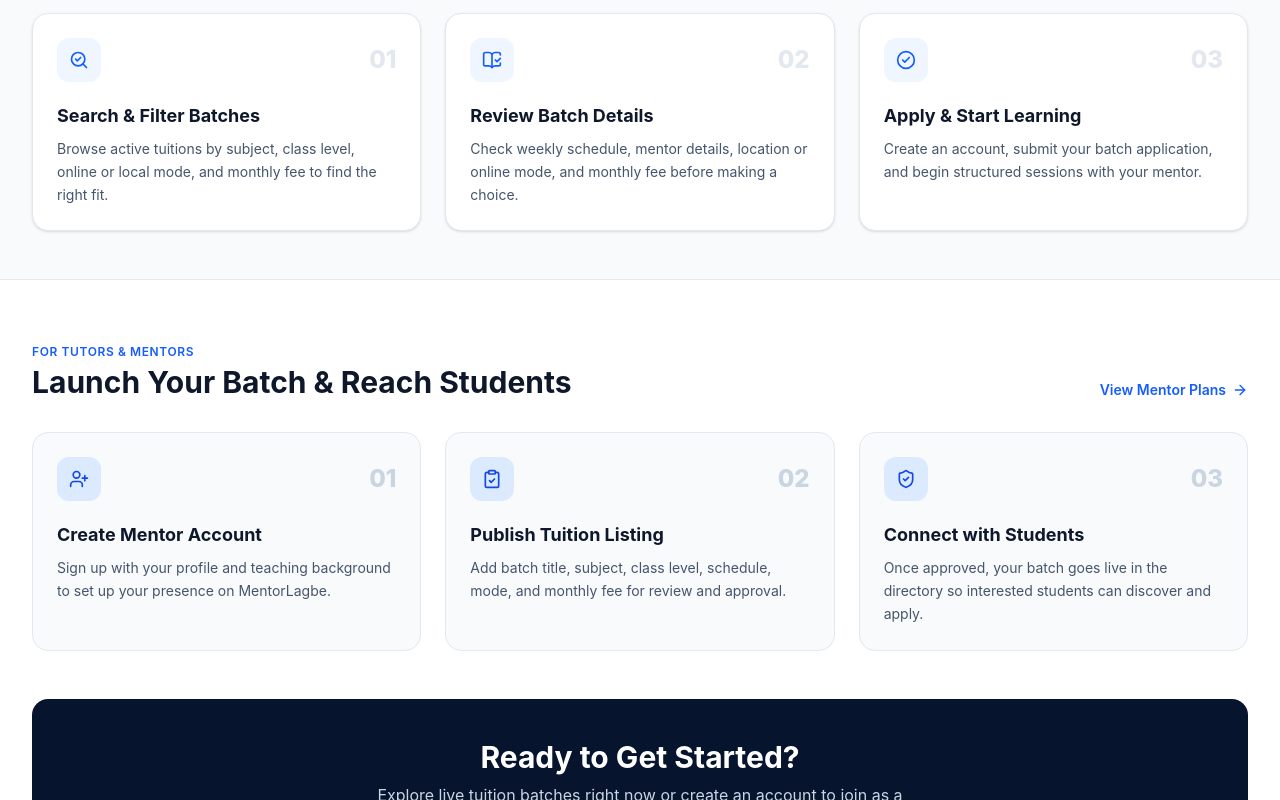
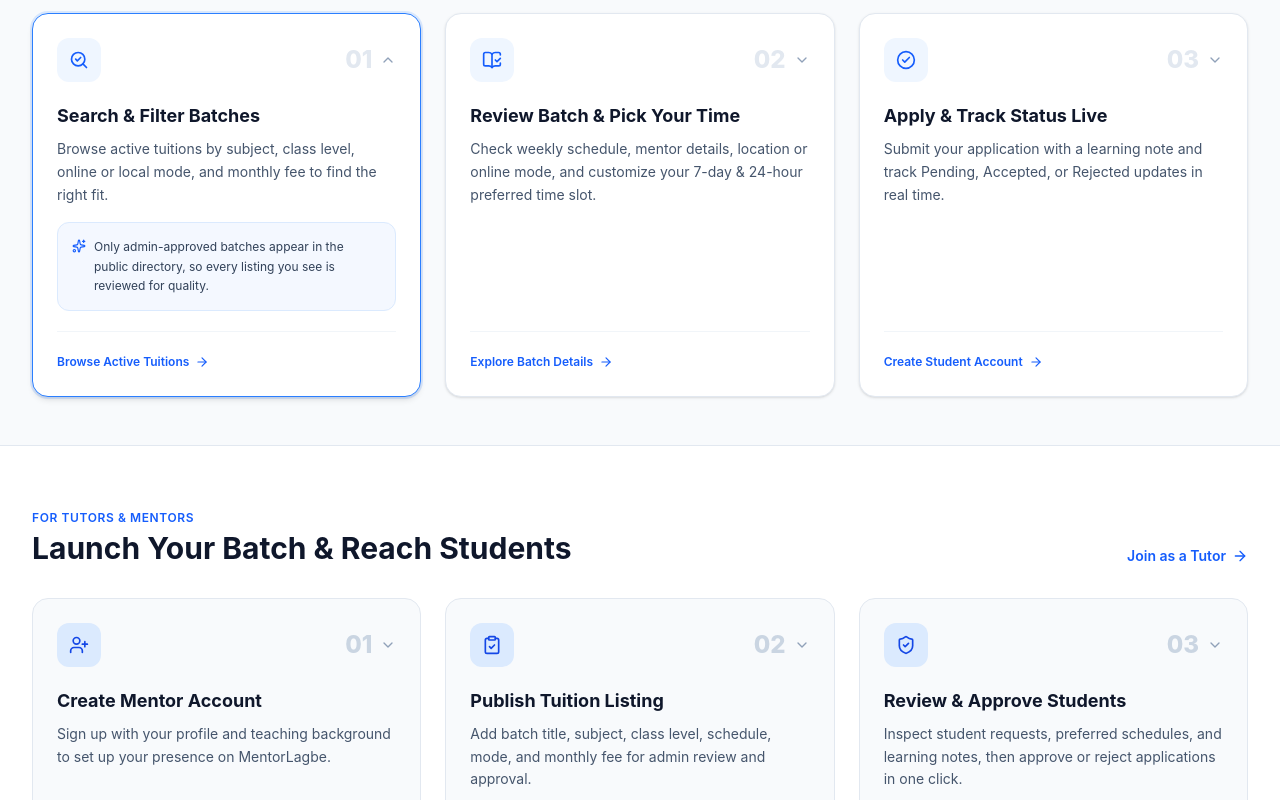
Before and after one commit to joysoren-dev/mentorlagbe-client, a Next.js app: page /how-it-works in a window 1280 px wide. Shown: the part 480-1280 px from the top of the page. Built offline with nearby package versions, Linux system fonts and the light colour scheme.

Commit message:
Make How It Works cards expandable and role-aware

```diff
--- a/app/how-it-works/page.tsx
+++ b/app/how-it-works/page.tsx
@@ -1,79 +1,314 @@
 "use client";
 
+import { useEffect, useState } from "react";
 import Link from "next/link";
 import {
   ArrowRight,
   BookOpenCheck,
   CheckCircle2,
+  ChevronDown,
   ClipboardCheck,
   SearchCheck,
   ShieldCheck,
+  Sparkles,
   UserPlus,
 } from "lucide-react";
 
-const STUDENT_STEPS = [
+type UserRole = "student" | "tutor" | "admin" | null;
+
+interface StepItem {
+  id: string;
+  step: string;
+  title: string;
+  description: string;
+  tip: string;
+  icon: typeof SearchCheck;
+  getAction: (role: UserRole) => { label: string; href: string };
+}
+
+const STUDENT_STEPS: StepItem[] = [
   {
+    id: "student-01",
     step: "01",
     title: "Search & Filter Batches",
     description:
       "Browse active tuitions by subject, class level, online or local mode, and monthly fee to find the right fit.",
+    tip: "Only admin-approved batches appear in the public directory, so every listing you see is reviewed for quality.",
     icon: SearchCheck,
+    getAction: () => ({
+      label: "Browse Active Tuitions",
+      href: "/tuitions",
+    }),
   },
   {
+    id: "student-02",
     step: "02",
-    title: "Review Batch Details",
+    title: "Review Batch & Pick Your Time",
     description:
-      "Check weekly schedule, mentor details, location or online mode, and monthly fee before making a choice.",
+      "Check weekly schedule, mentor details, location or online mode, and customize your 7-day & 24-hour preferred time slot.",
+    tip: "Open any tuition card to view full batch details and select the exact days and hours that fit your routine.",
     icon: BookOpenCheck,
+    getAction: () => ({
+      label: "Explore Batch Details",
+      href: "/tuitions",
+    }),
   },
   {
+    id: "student-03",
     step: "03",
-    title: "Apply & Start Learning",
+    title: "Apply & Track Status Live",
     description:
-      "Create an account, submit your batch application, and begin structured sessions with your mentor.",
+      "Submit your application with a learning note and track Pending, Accepted, or Rejected updates in real time.",
+    tip: "To apply as a learner, sign in with a Student account. Once approved by the tutor, status updates in My Applications.",
     icon: CheckCircle2,
+    getAction: (role) => {
+      if (role === "student") {
+        return {
+          label: "Open My Applications",
+          href: "/dashboard/student/my-applications",
+        };
+      }
+      if (role === "tutor") {
+        return {
+          label: "Browse Tuitions (Use Student Account to Apply)",
+          href: "/tuitions",
+        };
+      }
+      if (role === "admin") {
+        return {
+          label: "Open Admin Dashboard",
+          href: "/dashboard/admin",
+        };
+      }
+      return {
+        label: "Create Student Account",
+        href: "/sign-up?role=student",
+      };
+    },
   },
 ];
 
-const TUTOR_STEPS = [
+const TUTOR_STEPS: StepItem[] = [
   {
+    id: "tutor-01",
     step: "01",
     title: "Create Mentor Account",
     description:
       "Sign up with your profile and teaching background to set up your presence on MentorLagbe.",
+    tip: "Each role uses its own account—create or sign in with a Tutor account to access mentor tools.",
     icon: UserPlus,
+    getAction: (role) => {
+      if (role === "tutor") {
+        return {
+          label: "Open Tutor Dashboard",
+          href: "/dashboard/tutor",
+        };
+      }
+      return {
+        label: "Create Tutor Account",
+        href: "/sign-up?role=tutor",
+      };
+    },
   },
   {
+    id: "tutor-02",
     step: "02",
     title: "Publish Tuition Listing",
     description:
-      "Add batch title, subject, class level, schedule, mode, and monthly fee for review and approval.",
+      "Add batch title, subject, class level, schedule, mode, and monthly fee for admin review and approval.",
+    tip: "New batches start in Pending moderation and go live on Browse Tuitions right after admin approval.",
     icon: ClipboardCheck,
+    getAction: (role) => {
+      if (role === "tutor") {
+        return {
+          label: "Post a Tuition Batch",
+          href: "/dashboard/tutor/post-tuition",
+        };
+      }
+      if (role === "admin") {
+        return {
+          label: "Review Pending Batches",
+          href: "/dashboard/admin/tuitions",
+        };
+      }
+      return {
+        label: "Sign In as Tutor",
+        href: "/sign-in",
+      };
+    },
   },
   {
+    id: "tutor-03",
     step: "03",
-    title: "Connect with Students",
+    title: "Review & Approve Students",
     description:
-      "Once approved, your batch goes live in the directory so interested students can discover and apply.",
+      "Inspect student requests, preferred schedules, and learning notes, then approve or reject applications in one click.",
+    tip: "Every student application shows their chosen days, time slot, and contact details inside your Applicants tab.",
     icon: ShieldCheck,
+    getAction: (role) => {
+      if (role === "tutor") {
+        return {
+          label: "Manage Student Applicants",
+          href: "/dashboard/tutor/applicants",
+        };
+      }
+      if (role === "admin") {
+        return {
+          label: "Open Admin Center",
+          href: "/dashboard/admin",
+        };
+      }
+      return {
+        label: "Browse Active Tuitions",
+        href: "/tuitions",
+      };
+    },
   },
 ];
 
+function readUserRole(): UserRole {
+  if (typeof window === "undefined") return null;
+  try {
+    const raw = localStorage.getItem("mentorlagbe-user");
+    if (!raw) return null;
+    const parsed = JSON.parse(raw) as Record<string, unknown>;
+    const userObj =
+      parsed.user && typeof parsed.user === "object"
+        ? (parsed.user as { role?: string })
+        : (parsed as { role?: string });
+    const normalized = userObj.role?.toLowerCase();
+    if (
+      normalized === "student" ||
+      normalized === "tutor" ||
+      normalized === "admin"
+    ) {
+      return normalized;
+    }
+    return null;
+  } catch {
+    return null;
+  }
+}
+
 export default function HowItWorksPage() {
+  const [role, setRole] = useState<UserRole>(null);
+  const [expandedId, setExpandedId] = useState<string>("student-01");
+
+  useEffect(() => {
+    setRole(readUserRole());
+    const syncRole = () => setRole(readUserRole());
+    window.addEventListener("mentorlagbe-auth-change", syncRole);
+    return () =>
+      window.removeEventListener("mentorlagbe-auth-change", syncRole);
+  }, []);
+
+  const toggleCard = (id: string) => {
+    setExpandedId((prev) => (prev === id ? "" : id));
+  };
+
+  const renderStepCard = (item: StepItem, variant: "student" | "tutor") => {
+    const Icon = item.icon;
+    const isExpanded = expandedId === item.id;
+    const action = item.getAction(role);
+
+    return (
+      <div
+        key={item.id}
+        role="button"
+        tabIndex={0}
+        aria-expanded={isExpanded}
+        onClick={() => toggleCard(item.id)}
+        onKeyDown={(e) => {
+          if (e.key === "Enter" || e.key === " ") {
+            e.preventDefault();
+            toggleCard(item.id);
+          }
+        }}
+        className={`group flex cursor-pointer flex-col justify-between rounded-2xl border p-6 text-left transition-all ${
+          isExpanded
+            ? "border-blue-500 bg-white shadow-md ring-2 ring-blue-500/15 dark:border-blue-500 dark:bg-slate-900"
+            : variant === "student"
+              ? "border-slate-200 bg-white shadow-sm hover:-translate-y-0.5 hover:border-blue-300 dark:border-slate-800 dark:bg-slate-900 dark:hover:border-blue-700"
+              : "border-slate-200 bg-slate-50 hover:-translate-y-0.5 hover:border-blue-300 dark:border-slate-800 dark:bg-slate-900 dark:hover:border-blue-700"
+        }`}
+      >
+        <div>
+          <div className="flex items-center justify-between">
+            <span
+              className={`inline-flex h-11 w-11 items-center justify-center rounded-xl ${
+                variant === "student"
+                  ? "bg-blue-50 text-blue-600 dark:bg-blue-950/70 dark:text-blue-400"
+                  : "bg-blue-100 text-blue-700 dark:bg-blue-950 dark:text-blue-300"
+              }`}
+            >
+              <Icon className="h-5 w-5" />
+            </span>
+
+            <div className="flex items-center gap-2">
+              <span
+                className={`text-2xl font-extrabold ${
+                  variant === "student"
+                    ? "text-slate-200 dark:text-slate-800"
+                    : "text-slate-300 dark:text-slate-700"
+                }`}
+              >
+                {item.step}
+              </span>
+              <ChevronDown
+                className={`h-4 w-4 text-slate-400 transition-transform duration-200 ${
+                  isExpanded
+                    ? "rotate-180 text-blue-600 dark:text-blue-400"
+                    : ""
+                }`}
+              />
+            </div>
+          </div>
+
+          <h3 className="mt-5 text-lg font-bold text-slate-900 dark:text-white">
+            {item.title}
+          </h3>
+          <p className="mt-2 text-sm leading-relaxed text-slate-600 dark:text-slate-400">
+            {item.description}
+          </p>
+
+          {isExpanded && (
+            <div className="mt-4 rounded-xl border border-blue-100 bg-blue-50/70 p-3.5 text-xs leading-relaxed text-slate-700 dark:border-blue-900/60 dark:bg-blue-950/40 dark:text-slate-300">
+              <div className="flex items-start gap-2">
+                <Sparkles className="mt-0.5 h-3.5 w-3.5 shrink-0 text-blue-600 dark:text-blue-400" />
+                <span>{item.tip}</span>
+              </div>
+            </div>
+          )}
+        </div>
+
+        <div className="mt-5 border-t border-slate-100 pt-4 dark:border-slate-800">
+          <Link
+            href={action.href}
+            onClick={(e) => e.stopPropagation()}
+            className="inline-flex items-center gap-1.5 text-xs font-semibold text-blue-600 transition hover:text-blue-700 dark:text-blue-400 dark:hover:text-blue-300"
+          >
+            <span>{action.label}</span>
+            <ArrowRight className="h-3.5 w-3.5 transition-transform group-hover:translate-x-0.5" />
+          </Link>
+        </div>
+      </div>
+    );
+  };
+
   return (
     <div className="min-h-screen bg-slate-50 dark:bg-[#070d19]">
       {/* Header Banner */}
       <section className="bg-[#06142e] py-14 text-white sm:py-20">
         <div className="mx-auto max-w-5xl px-4 text-center sm:px-6 lg:px-8">
           <p className="text-xs font-semibold uppercase tracking-wider text-blue-400">
-            Simple Process
+            Simple &amp; Transparent Workflow
           </p>
           <h1 className="mt-2 text-3xl font-bold tracking-tight sm:text-5xl">
             How MentorLagbe Works
           </h1>
           <p className="mx-auto mt-3 max-w-2xl text-sm text-slate-300 sm:text-base">
-            A clear, straightforward workflow for students finding reliable
-            mentors and tutors sharing structured learning batches.
+            Click any step below to see how students, tutors, and admin
+            moderation work together—and jump straight into action.
           </p>
         </div>
       </section>
@@ -99,30 +334,7 @@ export default function HowItWorksPage() {
         </div>
 
         <div className="mt-8 grid grid-cols-1 gap-6 md:grid-cols-3">
-          {STUDENT_STEPS.map((item) => {
-            const Icon = item.icon;
-            return (
-              <div
-                key={item.step}
-                className="rounded-2xl border border-slate-200 bg-white p-6 shadow-sm dark:border-slate-800 dark:bg-slate-900"
-              >
-                <div className="flex items-center justify-between">
-                  <span className="inline-flex h-11 w-11 items-center justify-center rounded-xl bg-blue-50 text-blue-600 dark:bg-blue-950/70 dark:text-blue-400">
-                    <Icon className="h-5 w-5" />
-                  </span>
-                  <span className="text-2xl font-extrabold text-slate-200 dark:text-slate-800">
-                    {item.step}
-                  </span>
-                </div>
-                <h3 className="mt-5 text-lg font-bold text-slate-900 dark:text-white">
-                  {item.title}
-                </h3>
-                <p className="mt-2 text-sm leading-relaxed text-slate-600 dark:text-slate-400">
-                  {item.description}
-                </p>
-              </div>
-            );
-          })}
+          {STUDENT_STEPS.map((item) => renderStepCard(item, "student"))}
         </div>
       </section>
 
@@ -139,39 +351,20 @@ export default function HowItWorksPage() {
               </h2>
             </div>
             <Link
-              href="/pricing"
+              href={
+                role === "tutor" ? "/dashboard/tutor" : "/sign-up?role=tutor"
+              }
               className="inline-flex items-center gap-1.5 text-sm font-semibold text-blue-600 transition hover:text-blue-700 dark:text-blue-400 dark:hover:text-blue-300"
             >
-              <span>View Mentor Plans</span>
+              <span>
+                {role === "tutor" ? "Open Tutor Dashboard" : "Join as a Tutor"}
+              </span>
               <ArrowRight className="h-4 w-4" />
             </Link>
           </div>
 
           <div className="mt-8 grid grid-cols-1 gap-6 md:grid-cols-3">
-            {TUTOR_STEPS.map((item) => {
-              const Icon = item.icon;
-              return (
-                <div
-                  key={item.step}
-                  className="rounded-2xl border border-slate-200 bg-slate-50 p-6 dark:border-slate-800 dark:bg-slate-900"
-                >
-                  <div className="flex items-center justify-between">
-                    <span className="inline-flex h-11 w-11 items-center justify-center rounded-xl bg-blue-100 text-blue-700 dark:bg-blue-950 dark:text-blue-300">
-                      <Icon className="h-5 w-5" />
-                    </span>
-                    <span className="text-2xl font-extrabold text-slate-300 dark:text-slate-700">
-                      {item.step}
-                    </span>
-                  </div>
-                  <h3 className="mt-5 text-lg font-bold text-slate-900 dark:text-white">
-                    {item.title}
-                  </h3>
-                  <p className="mt-2 text-sm leading-relaxed text-slate-600 dark:text-slate-400">
-                    {item.description}
-                  </p>
-                </div>
-              );
-            })}
+            {TUTOR_STEPS.map((item) => renderStepCard(item, "tutor"))}
           </div>
 
           {/* Bottom CTA */}
@@ -180,8 +373,8 @@ export default function HowItWorksPage() {
               Ready to Get Started?
             </h2>
             <p className="mx-auto mt-2 max-w-xl text-sm text-slate-300 sm:text-base">
-              Explore live tuition batches right now or create an account to
-              join as a student or mentor.
+              Explore live tuition batches right now or jump into your role
+              dashboard to manage batches and applications.
             </p>
             <div className="mt-6 flex flex-wrap items-center justify-center gap-3">
               <Link
@@ -192,10 +385,10 @@ export default function HowItWorksPage() {
                 <ArrowRight className="h-4 w-4" />
               </Link>
               <Link
-                href="/sign-up"
+                href={role ? "/dashboard" : "/sign-up"}
                 className="inline-flex items-center justify-center rounded-xl border border-white/25 bg-white/10 px-6 py-3 text-sm font-semibold text-white transition hover:bg-white/20"
               >
-                Create Free Account
+                {role ? "Go to Dashboard" : "Create Free Account"}
               </Link>
             </div>
           </div>
```
